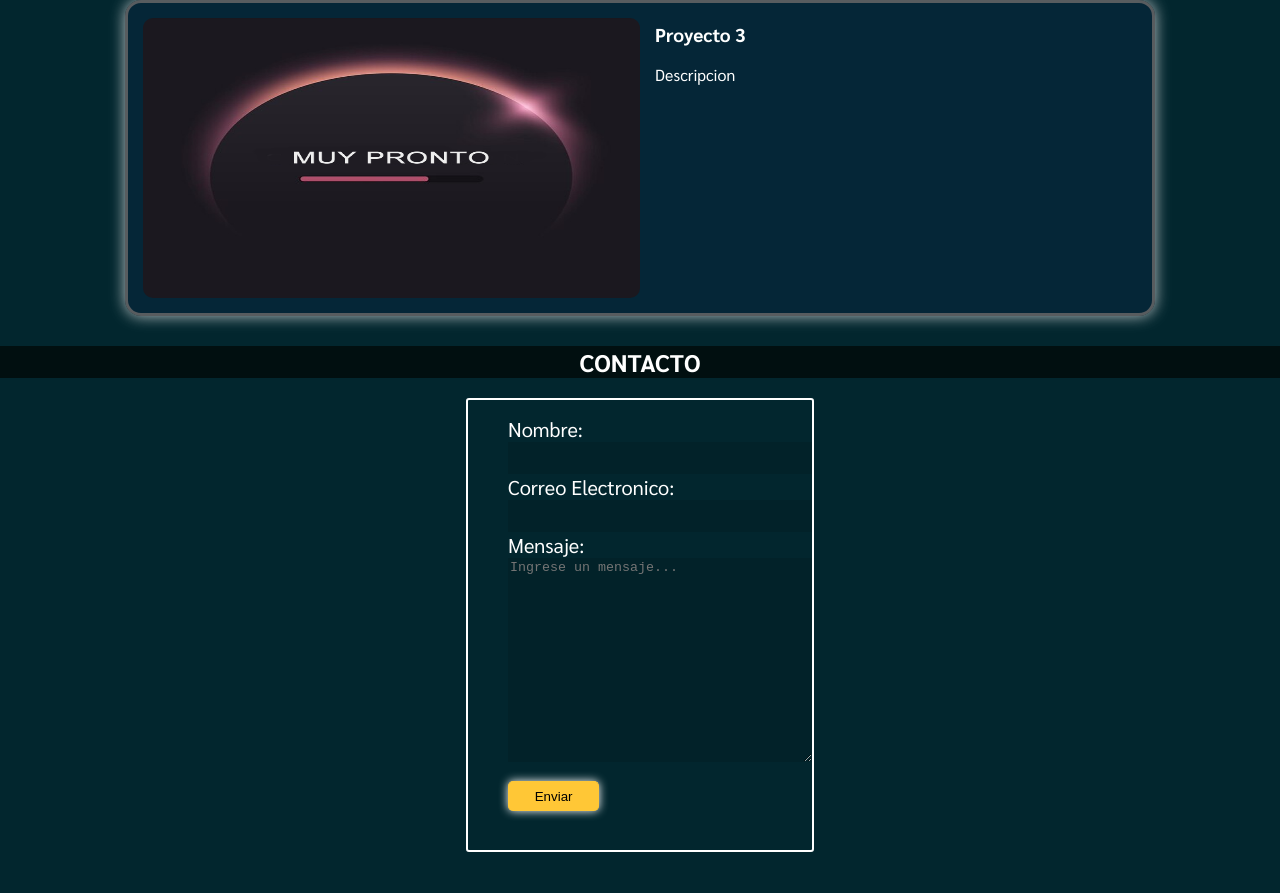
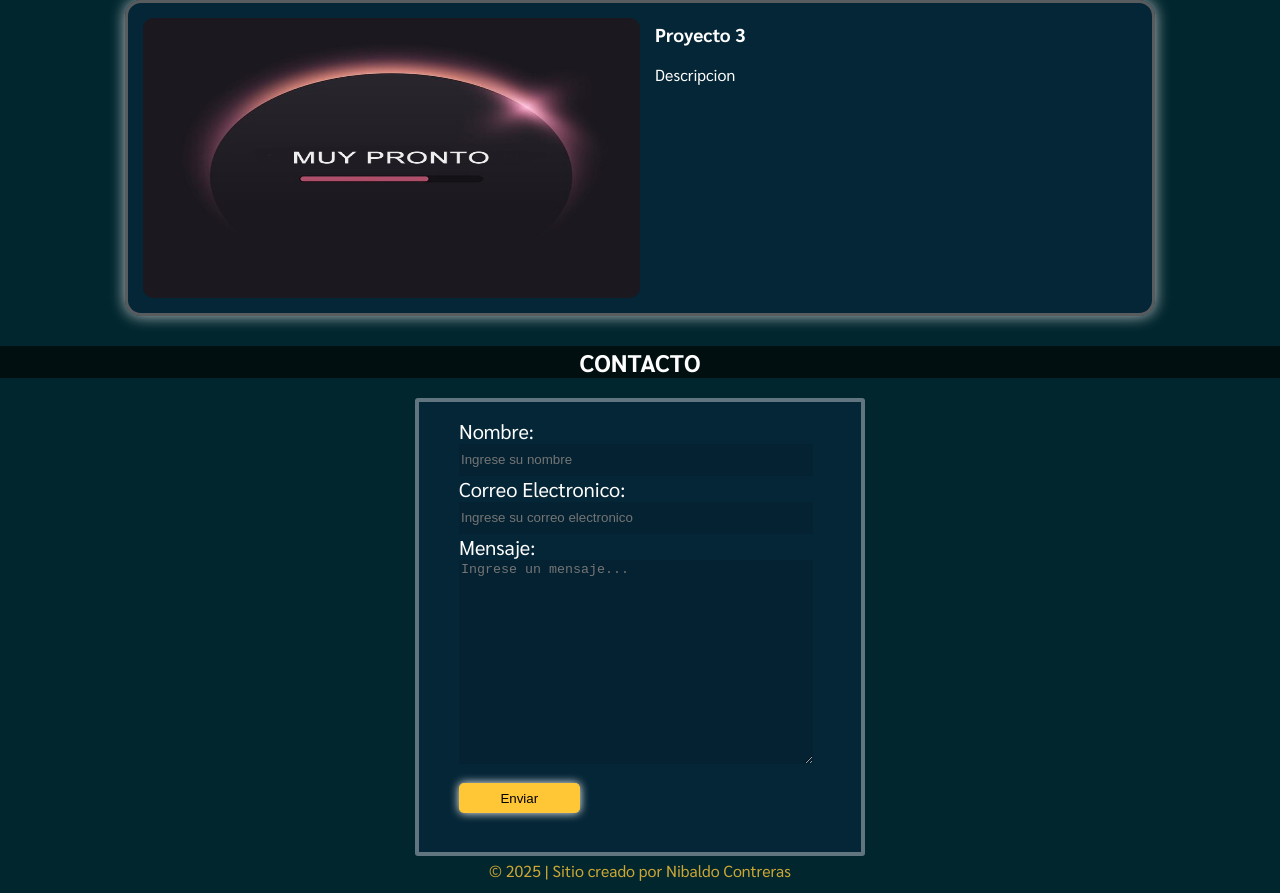
Before and after one commit to xNitox/Portfolio-Nibaldo-, a plain HTML site: page index.html in a window 1280 px wide. Shown: the part 1500-2393 px from the top of the page. Before the commit the page ends 2352 px from the top, so only its background shows below. Drawn offline with Linux system fonts and the light colour scheme.

Commit message:
Se agrega el script al formulario y el footer con mi nombre Nibaldo como creador de la web

```diff
--- a/estilo.css
+++ b/estilo.css
@@ -135,21 +135,23 @@ margin-right:30 px;
     text-align: center;
     background-color: rgba(1, 7, 3, 0.7);
 }
+.contenedor_contacto{
+    display: flex;
+    justify-content: center;
+}
 .contenedor_formulario_contacto{
     display:flex;
-    justify-content: center;
-    align-self: center;
-    width: 100%;
+    width: 450px;
     height: 450px;
 }
 form{
+    width: 100%;
     height: 100%;
-    border: 2px solid;
+    border: 4px solid #ffffff5d;
     border-radius: 3px;
+    background-color: rgba(39, 41, 139, 0.103);
 }
 ul{
-
-    align-content: center;
     list-style: none;
 }
 label{
@@ -159,7 +161,7 @@ label{
     font-size: 20px;
 }
 input, textarea{
-    width: 300px;
+    width: 350px;
     height: 30px;
     background-color: #000c0b21;
     color: aliceblue;
@@ -180,6 +182,14 @@ textarea{
     margin-bottom: 10px;
 
 }
+.footer_autor {
+    text-align: center;
+    color: #ffc736;
+    font-size: 1rem;
+    font-family: "Sarabun", sans-serif;
+    margin: 12px 0;
+    opacity: 0.8;
+}
 @keyframes salto {
     0%, 100% { transform: translateY(0);}
     50% { transform: translateY(-15px);}
--- /dev/null
+++ b/formulario.js
@@ -0,0 +1,20 @@
+document.querySelector('form').addEventListener('submit',function(e){e.preventDefault();
+
+const nombre=document.getElementById('name').value;
+const correo=document.getElementById('correo').value;
+const mensaje=document.getElementById('mensaje').value;
+
+fetch('/contacto',{
+    method: 'POST',
+    headers:{'Content-Type': 'application/json'},
+    body: JSON.stringify({nombre, correo, mensaje})
+})
+.then(res => res.json())
+.then(data =>{
+    alert('¡Mensaje enviado correctamente!');
+    e.target.reset();
+})
+.catch(err =>{
+    alert('Hubo un error al enviar el mensaje.');
+    });
+});
--- a/index.html
+++ b/index.html
@@ -73,7 +73,7 @@
             <p>Encriptador creado para el challenge del programa Oracle Next Education
                 dictado por Alura Latam.
                 <br>
-                <a class="link_proyectos" href="https://liamencryptor.vercel.app/">
+                <a class="link_proyectos" href="https://liamencryptor.vercel.app/" target="_blank">
                 "Ir a la web".</a> </p>
             </div>
         </div>
@@ -85,22 +85,22 @@
             </div>
         </div>
     </div>
+    <h2 class="titulo_contacto">CONTACTO</h2>
     <div class="contenedor_contacto" id="contacto">
-        <h2 class="titulo_contacto">CONTACTO</h2>
         <div class="contenedor_formulario_contacto">
-            <form action="/api-contacto" method="post">
+            <form action="/contacto" method="post">
                 <ul>
                     <li>
                         <label for="name">Nombre:</label>
-                        <input type="text" id="name" name="nombre_usuario"/>
+                        <input type="text" id="name" name="nombre_usuario" placeholder="Ingrese su nombre" required/>
                     </li>
                     <li>
                         <label for="correo">Correo Electronico:</label>
-                        <input type="email" id="correo"  name="correo_electronico"/>
+                        <input type="email" id="correo"  name="correo_electronico" placeholder="Ingrese su correo electronico" required/>
                     </li>
                     <li>
                         <label for="mensaje">Mensaje:</label>
-                        <textarea id="mensaje" name="mensaje_usuario" placeholder="Ingrese un mensaje..."></textarea>
+                        <textarea id="mensaje" name="mensaje_usuario" placeholder="Ingrese un mensaje..." required></textarea>
                     </li>
                     <li class="boton">
                         <button class="boton_formulario" type="submit">Enviar</button>
@@ -110,5 +110,9 @@
         </div>
     </div>
 </main>
+<footer>
+    <p class="footer_autor">© 2025 | Sitio creado por Nibaldo Contreras</p>
+</footer>
+<script src="formulario.js"></script>
 </body>
 </html>
```
